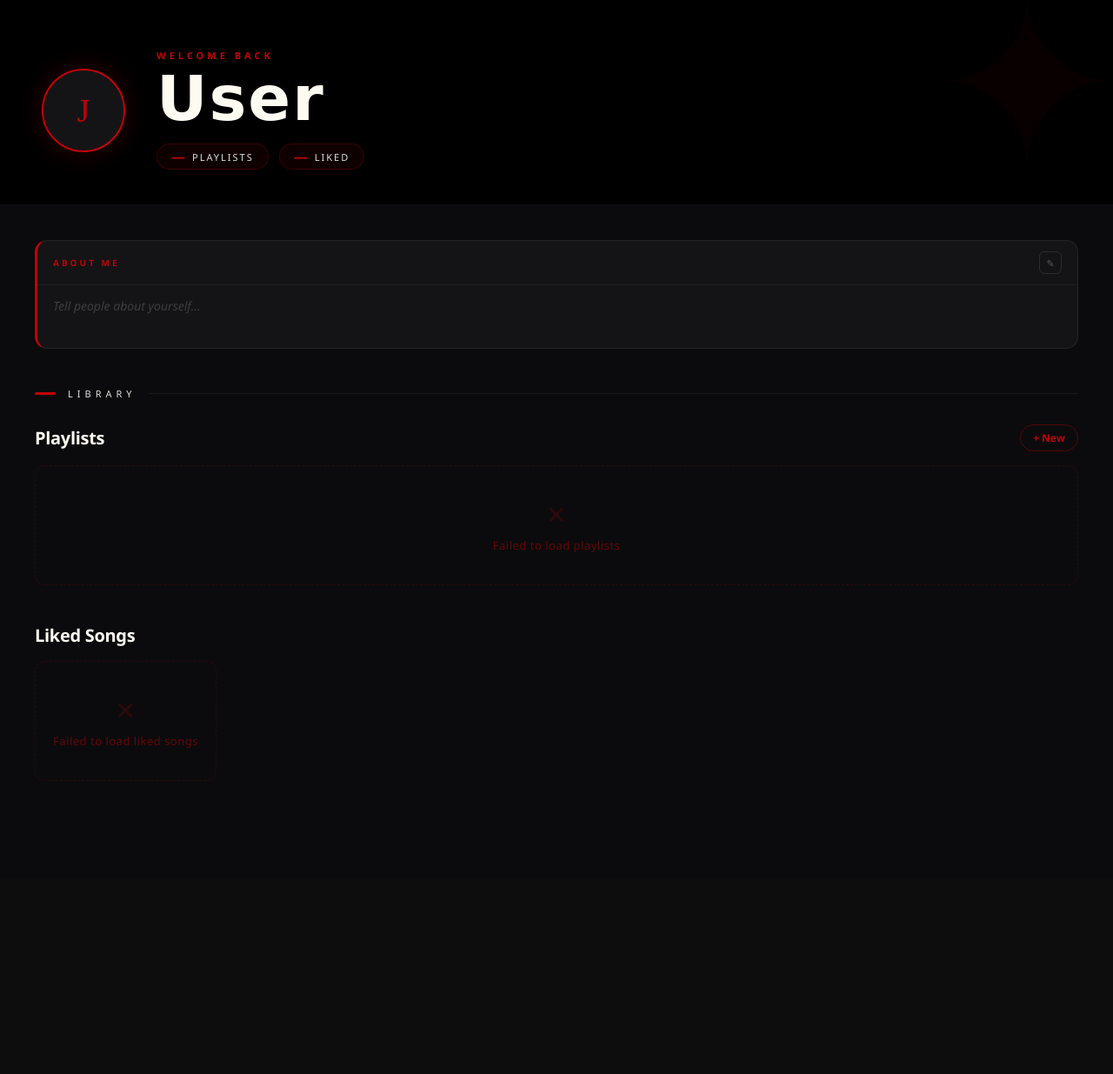
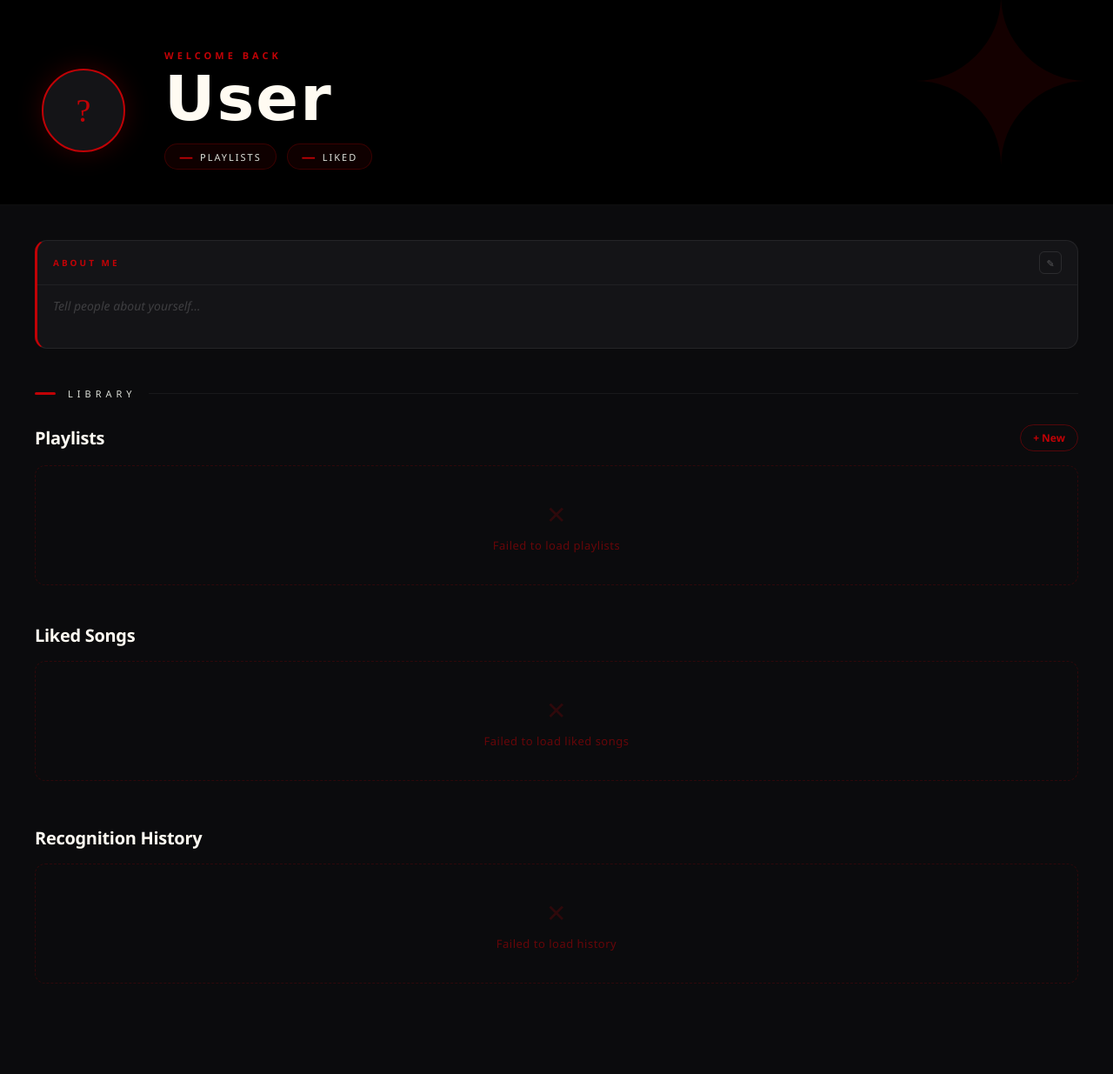
Before and after one commit to nyxens/humit, a Node server app: page /profile in a window 1280 px wide. Shown: the part 66-1301 px from the top of the page at 87% size. Before the commit the page ends 964 px from the top, so only its background shows below. Run offline with Node 20, Linux system fonts and the light colour scheme; some libraries are stand-ins or nearby versions; some web fonts are replaced.

Commit message:
added history and implemented corresponding ui elements

```diff
--- a/public/css/profile.css
+++ b/public/css/profile.css
@@ -24,11 +24,11 @@
 .profile-hero::before {
   content: attr(data-letter);
   position: absolute;
-  right: -10px; top: -30px;
+  right:20px; top: -30px;
   font-family: "Yuji Boku", serif;
   font-size: 260px;
   color: var(--red1);
-  opacity: 0.04;
+  opacity: 0.1;
   pointer-events: none;
   line-height: 1;
   user-select: none;
@@ -36,7 +36,7 @@
 .profile-hero-inner {
   display: flex;
   align-items: flex-end;
-  gap: 36px;
+  gap: 45px;
   position: relative;
   z-index: 1;
 }
@@ -496,6 +496,8 @@
   padding-bottom: 8px;
   scroll-snap-type: x mandatory;
   -webkit-overflow-scrolling: touch;
+  min-height: 60px;
+  align-items: center;
 }
 
 #likedCards .songcard {
@@ -551,6 +553,10 @@
   display: block;
 }
 
+#likedCards .library-empty {
+  flex: 0 0 100%;
+  min-width: 300px;
+}
 /* ═══════════════════════════════
    SCROLLBAR
 ═══════════════════════════════ */
@@ -558,3 +564,129 @@
 ::-webkit-scrollbar-track { background: transparent; }
 ::-webkit-scrollbar-thumb { background: rgba(193,2,6,0.5); border-radius: 10px; }
 ::-webkit-scrollbar-thumb:hover { background: var(--red1); }
+
+/* ═══════════════════════════════
+   RECOGNITION HISTORY
+═══════════════════════════════ */
+.history-section-top {
+  display: flex;
+  align-items: center;
+  justify-content: space-between;
+  margin-bottom: 16px;
+}
+.history-section-top .sub-heading {
+  margin-bottom: 0;
+}
+
+#clearHistoryBtn {
+  display: none;
+  align-items: center;
+  gap: 6px;
+  padding: 6px 14px;
+  border-radius: 999px;
+  background: transparent;
+  border: 1px solid rgba(255,255,255,0.1);
+  color: rgba(255,255,255,0.35);
+  font-size: 12px;
+  cursor: pointer;
+  transition: all 0.2s;
+}
+#clearHistoryBtn:hover {
+  border-color: var(--red1);
+  color: var(--red1);
+}
+
+#historyCards {
+  display: flex;
+  flex-direction: column;
+  gap: 8px;
+}
+
+.history-row {
+  display: flex;
+  align-items: center;
+  gap: 14px;
+  padding: 14px 16px;
+  border-radius: 12px;
+  background: var(--dark2);
+  border: 1px solid rgba(255,255,255,0.05);
+  border-left: 3px solid rgba(255,255,255,0.08);
+  transition: border-color 0.2s, background 0.2s;
+}
+.history-row:hover {
+  background: var(--black4);
+}
+.history-row.matched {
+  border-left-color: var(--red1);
+}
+.history-row.unmatched {
+  border-left-color: rgba(255,255,255,0.12);
+}
+
+.history-icon {
+  font-size: 18px;
+  flex-shrink: 0;
+  width: 36px; height: 36px;
+  display: grid;
+  place-items: center;
+  border-radius: 50%;
+  background: rgba(255,255,255,0.04);
+}
+.history-row.matched .history-icon {
+  background: rgba(193,2,6,0.1);
+  color: var(--red1);
+}
+.history-row.unmatched .history-icon {
+  color: rgba(255,255,255,0.25);
+}
+
+.history-meta {
+  flex: 1;
+  min-width: 0;
+}
+.history-title {
+  font-size: 14px;
+  font-weight: 600;
+  color: var(--white);
+  white-space: nowrap;
+  overflow: hidden;
+  text-overflow: ellipsis;
+}
+.history-title.no-match {
+  color: rgba(255,255,255,0.3);
+  font-weight: 400;
+  font-style: italic;
+}
+.history-artist {
+  font-size: 12px;
+  color: rgba(255,255,255,0.38);
+  white-space: nowrap;
+  overflow: hidden;
+  text-overflow: ellipsis;
+  margin-top: 2px;
+}
+.history-time {
+  font-size: 11px;
+  color: rgba(255,255,255,0.22);
+  margin-top: 4px;
+  letter-spacing: 0.3px;
+}
+
+.history-delete-btn {
+  flex-shrink: 0;
+  background: transparent;
+  border: 1px solid rgba(255,255,255,0.08);
+  color: rgba(255,255,255,0.2);
+  border-radius: 6px;
+  width: 26px; height: 26px;
+  font-size: 11px;
+  cursor: pointer;
+  display: grid;
+  place-items: center;
+  transition: all 0.2s;
+}
+.history-delete-btn:hover {
+  background: rgba(193,2,6,0.12);
+  border-color: var(--red1);
+  color: var(--red1);
+}
--- a/public/js/profile.js
+++ b/public/js/profile.js
@@ -15,9 +15,12 @@
   const newPlaylistInput   = document.getElementById("newPlaylistName");
   const confirmCreateBtn   = document.getElementById("confirmCreateBtn");
   const cancelCreateBtn    = document.getElementById("cancelCreateBtn");
+  const historyWrap        = document.getElementById("historyCards");
+  const clearHistoryBtn    = document.getElementById("clearHistoryBtn");
 
   loadProfile();
   renderLibrary();
+  renderHistory();
 
   // ── PROFILE ────────────────────────────────────────
   async function loadProfile() {
@@ -265,6 +268,103 @@
     }
   });
 
+
+  // ── RECOGNITION HISTORY ────────────────────────────
+  async function renderHistory() {
+    if (!historyWrap) return;
+    historyWrap.innerHTML = "";
+
+    const res = await fetch("/api/history/me");
+    if (!res.ok) {
+      historyWrap.innerHTML = `
+        <div class="library-empty error">
+          <span class="empty-icon">✕</span>
+          <span>Failed to load history</span>
+        </div>`;
+      return;
+    }
+
+    const history = await res.json();
+
+    // show/hide clear button
+    if (clearHistoryBtn) {
+      clearHistoryBtn.style.display = history.length > 0 ? "inline-flex" : "none";
+    }
+
+    if (history.length === 0) {
+      historyWrap.innerHTML = `
+        <div class="library-empty">
+          <span class="empty-icon">◎</span>
+          <span>No recognition history yet</span>
+        </div>`;
+      return;
+    }
+
+    history.forEach(entry => renderHistoryEntry(entry));
+  }
+
+  function renderHistoryEntry(entry) {
+    const row = document.createElement("div");
+    row.className = "history-row " + (entry.status === "matched" ? "matched" : "unmatched");
+    row.dataset.id = entry._id;
+
+    const startDate = new Date(entry.startedAt);
+    const dateStr   = startDate.toLocaleDateString(undefined, { month: "short", day: "numeric", year: "numeric" });
+    const timeStr   = startDate.toLocaleTimeString(undefined, { hour: "2-digit", minute: "2-digit" });
+
+    const duration  = entry.endedAt
+      ? Math.round((new Date(entry.endedAt) - startDate) / 1000)
+      : null;
+
+    row.innerHTML = `
+      <div class="history-icon">${entry.status === "matched" ? "♪" : "◎"}</div>
+      <div class="history-meta">
+        ${entry.status === "matched"
+          ? `<div class="history-title">${escapeHtml(entry.matchedTitle || "Unknown")}</div>
+             <div class="history-artist">${escapeHtml(entry.matchedArtist || "")}</div>`
+          : `<div class="history-title no-match">No match found</div>`
+        }
+        <div class="history-time">${dateStr} · ${timeStr}${duration !== null ? ` · ${duration}s` : ""}${entry.confidence != null ? ` · ${Math.round(entry.confidence * 100)}% confidence` : ""}</div>
+      </div>
+      <button class="history-delete-btn" title="Delete entry">✕</button>
+    `;
+
+    row.querySelector(".history-delete-btn").addEventListener("click", async (e) => {
+      e.stopPropagation();
+      const res = await fetch(`/api/history/${entry._id}`, { method: "DELETE" });
+      if (res.ok) {
+        row.remove();
+        // if no more entries show empty state
+        if (historyWrap.children.length === 0) {
+          historyWrap.innerHTML = `
+            <div class="library-empty">
+              <span class="empty-icon">◎</span>
+              <span>No recognition history yet</span>
+            </div>`;
+          if (clearHistoryBtn) clearHistoryBtn.style.display = "none";
+        }
+      }
+    });
+
+    historyWrap.appendChild(row);
+  }
+
+  // clear all history
+  if (clearHistoryBtn) {
+    clearHistoryBtn.addEventListener("click", async () => {
+      if (!confirm("Clear all recognition history?")) return;
+      const res = await fetch("/api/history/me/all", { method: "DELETE" });
+      if (res.ok) {
+        historyWrap.innerHTML = `
+          <div class="library-empty">
+            <span class="empty-icon">◎</span>
+            <span>No recognition history yet</span>
+          </div>`;
+        clearHistoryBtn.style.display = "none";
+      }
+    });
+  }
+
   // ── UTILS ──────────────────────────────────────────
   function escapeHtml(str) {
     return String(str)
--- a/server.js
+++ b/server.js
@@ -29,6 +29,7 @@
 app.use("/api/playlists", require("./routes/playlists"));
 app.use("/api/user", require("./routes/user"));
 app.use("/api/recognize",require("./routes/recognize"));
+app.use("/api/history", require("./routes/history"));
 //navigation
 const path = require("path");
 app.get("/", (req, res) => {
--- a/views/profile.html
+++ b/views/profile.html
@@ -22,13 +22,16 @@
       <li id="auth-link"></li>
     </ul>
   </nav>
+
   <div class="profile-page">
+
+    <!-- ── HERO ── -->
     <div class="profile-hero" data-letter="✦">
       <div class="profile-hero-inner">
-        <div class="avatar-ring" id="avatarInitial">J</div>
+        <div class="avatar-ring" id="avatarInitial">?</div>
         <div class="profile-text">
           <p class="welcome-label">Welcome back</p>
-          <h1 class="profile-username" id="profileUsername">JohnDoe</h1>
+          <h1 class="profile-username" id="profileUsername"></h1>
           <div class="profile-stats">
             <div class="stat-pill">
               <span class="stat-num" id="statPlaylists">—</span>
@@ -42,6 +45,7 @@
         </div>
       </div>
     </div>
+
     <!-- ── ABOUT BAR ── -->
     <div class="profile-about-bar">
       <div class="about-label-block">
@@ -50,34 +54,47 @@
       </div>
       <textarea id="aboutInput" disabled placeholder="Tell people about yourself…"></textarea>
     </div>
+
+    <!-- ── LIBRARY ── -->
     <div class="library-section">
+
       <div class="section-heading">
         <div class="red-bar"></div>
         <h2>Library</h2>
       </div>
+
+      <!-- Playlists -->
       <div class="library-block">
         <div class="playlist-section-top">
           <p class="sub-heading">Playlists</p>
           <button id="createPlaylistBtn">+ New</button>
         </div>
         <div id="createPlaylistForm" style="display:none;">
-          <input id="newPlaylistName" type="text" placeholder="Playlist name..." maxlength="40" autocomplete="off" />
+          <input id="newPlaylistName" type="text" placeholder="Playlist name…" maxlength="40" autocomplete="off" />
           <button id="confirmCreateBtn">✔</button>
           <button id="cancelCreateBtn">✕</button>
         </div>
-        <div id="playlistCards">
-          <div class="demo-note">Your playlists will appear here</div>
-        </div>
+        <div id="playlistCards"></div>
       </div>
+
+      <!-- Liked Songs -->
       <div class="library-block">
         <p class="sub-heading">Liked Songs</p>
-        <div id="likedCards">
-          <div class="demo-note" style="min-width:300px">Your liked songs will appear here</div>
+        <div id="likedCards"></div>
+      </div>
+
+      <!-- Recognition History -->
+      <div class="library-block">
+        <div class="history-section-top">
+          <p class="sub-heading">Recognition History</p>
+          <button id="clearHistoryBtn">✕ Clear all</button>
         </div>
+        <div id="historyCards"></div>
       </div>
 
     </div>
   </div>
+
   <div id="musiceffect"></div>
   <!-- <script src="/js/musiceffect.js" defer></script> -->
   <script src="/js/main.js" defer></script>
```
Also changed, not shown: models/RecognitionHistory.js (added, +16 -0 lines), public/js/listen.js (+5 -13 lines), routes/history.js (added, +39 -0 lines), routes/recognize.js (+35 -4 lines).
